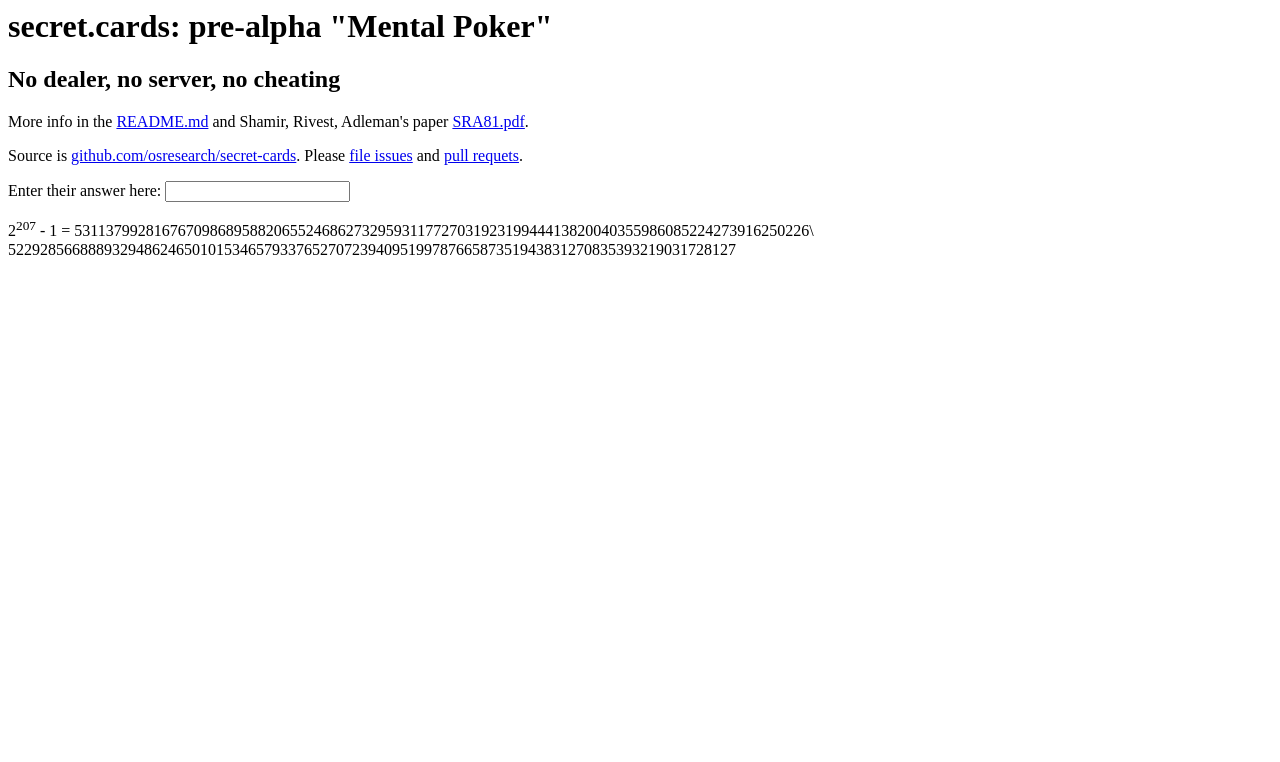
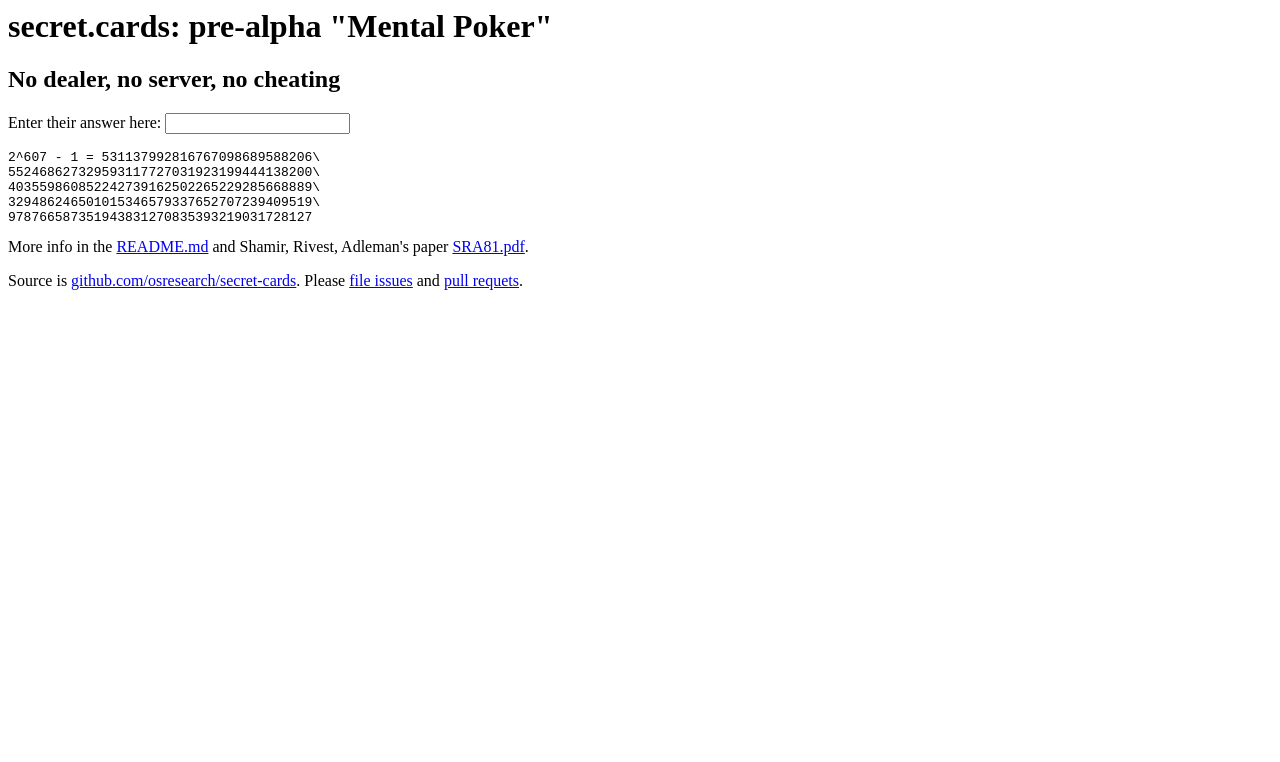
Before and after one commit to osresearch/secret-cards, a plain HTML site: page index.html in a window 1280 px wide. Shown: the top 762 px of the page. Drawn offline with Linux system fonts and the light colour scheme.

Commit message:
re-arrange webpage layout to put input box at top

```diff
--- a/index.html
+++ b/index.html
@@ -262,12 +262,6 @@ n.onmessage = (m) => {
 <h1>secret.cards: pre-alpha "Mental Poker"</h1>
 <h2>No dealer, no server, no cheating</h2>
 
-More info in the <a href="README.md">README.md</a>
-and Shamir, Rivest, Adleman's paper <a href="https://people.csail.mit.edu/rivest/pubs/SRA81.pdf">SRA81.pdf</a>.
-<p>
-Source is <a href="https://github.com/osresearch/secret-cards">github.com/osresearch/secret-cards</a>.
-Please <a href="https://github.com/osresearch/secret-cards/issues">file issues</a> and <a href="https://github.com/osresearch/secret-cards/pull-requests">pull requets</a>.
-
 <form onsubmit="return false">
 <p>
 <span id="webrtc-link"></span>
@@ -281,9 +275,19 @@ Enter their answer here: <input id="webrtc-answer" />
 " />
 </form>
 
+<pre>
+2^607 - 1 = 531137992816767098689588206\
+552468627329593117727031923199444138200\
+403559860852242739162502265229285668889\
+329486246501015346579337652707239409519\
+978766587351943831270835393219031728127
+</pre>
+
+More info in the <a href="README.md">README.md</a>
+and Shamir, Rivest, Adleman's paper <a href="https://people.csail.mit.edu/rivest/pubs/SRA81.pdf">SRA81.pdf</a>.
 <p>
-2<sup>207</sup> - 1 = 53113799281676709868958820655246862732959311772703192319944413820040355986085224273916250226\<br/>
-5229285668889329486246501015346579337652707239409519978766587351943831270835393219031728127
+Source is <a href="https://github.com/osresearch/secret-cards">github.com/osresearch/secret-cards</a>.
+Please <a href="https://github.com/osresearch/secret-cards/issues">file issues</a> and <a href="https://github.com/osresearch/secret-cards/pull-requests">pull requets</a>.
 
 <img
 	src="images/mersenne.jpg"
```
